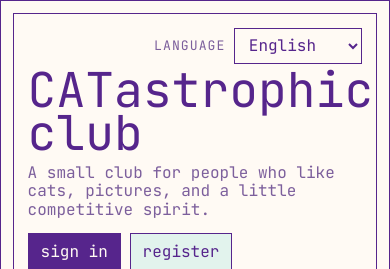
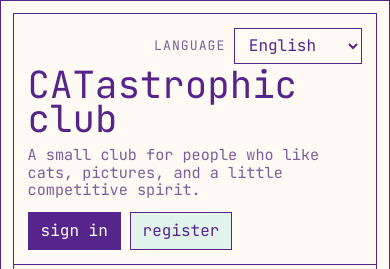
Before and after one commit to teaspoonkitsune/catastrophic-club, a Next.js app: page / in a window 390 px wide. Shown: the top 269 px of the page. Built offline with nearby package versions, Linux system fonts and the light colour scheme; no server answers; the database is empty.

Commit message:
fix(ui): reduce mobile header title size

```diff
--- a/src/widgets/site-header/ui/site-header.module.css
+++ b/src/widgets/site-header/ui/site-header.module.css
@@ -160,3 +160,14 @@
     border-bottom: 1px solid var(--paper-rule);
   }
 }
+
+@media (max-width: 520px) {
+  .title {
+    font-size: clamp(2rem, 9.6vw, 3.2rem);
+    line-height: 0.92;
+  }
+
+  .subtitle {
+    font-size: 0.95rem;
+  }
+}
```
